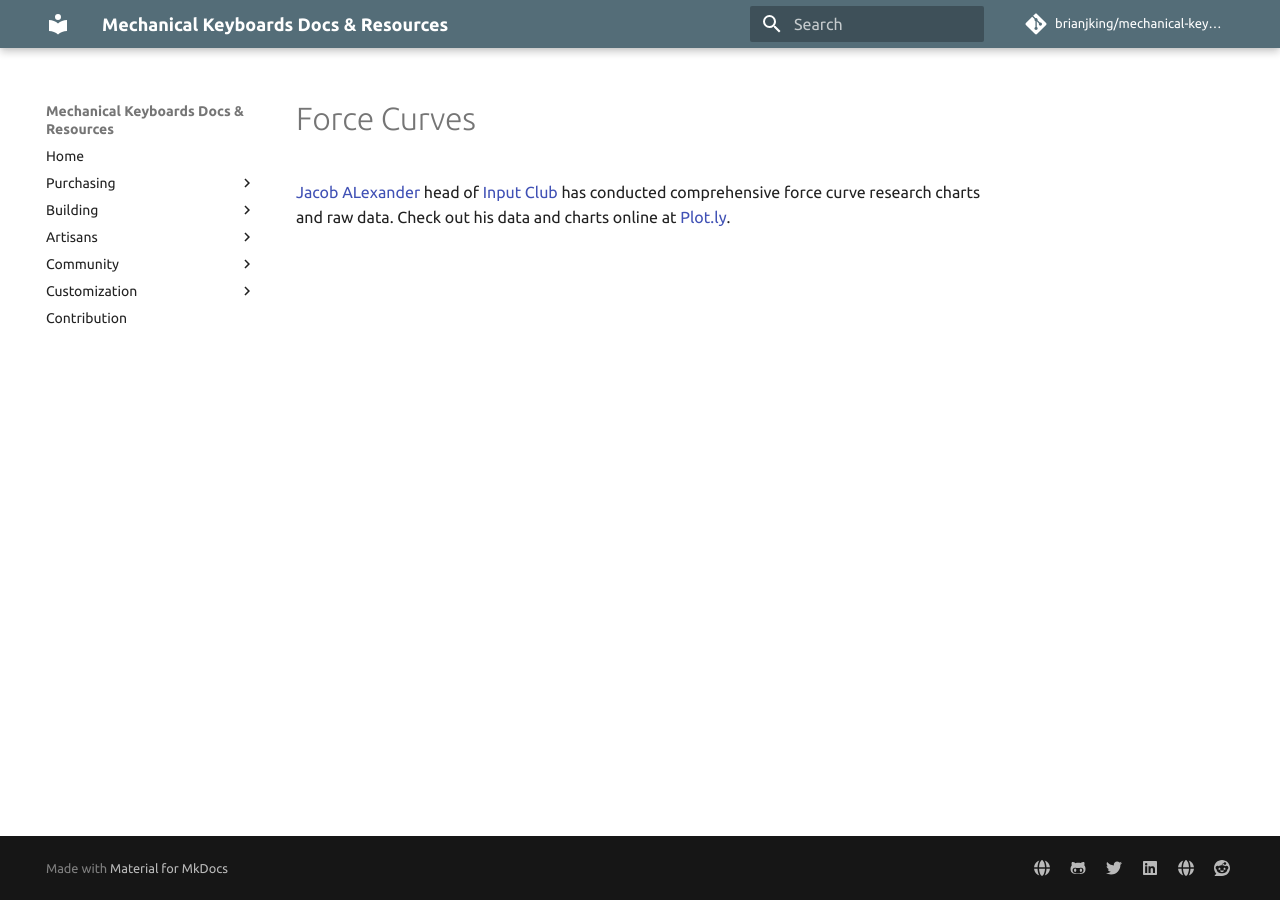
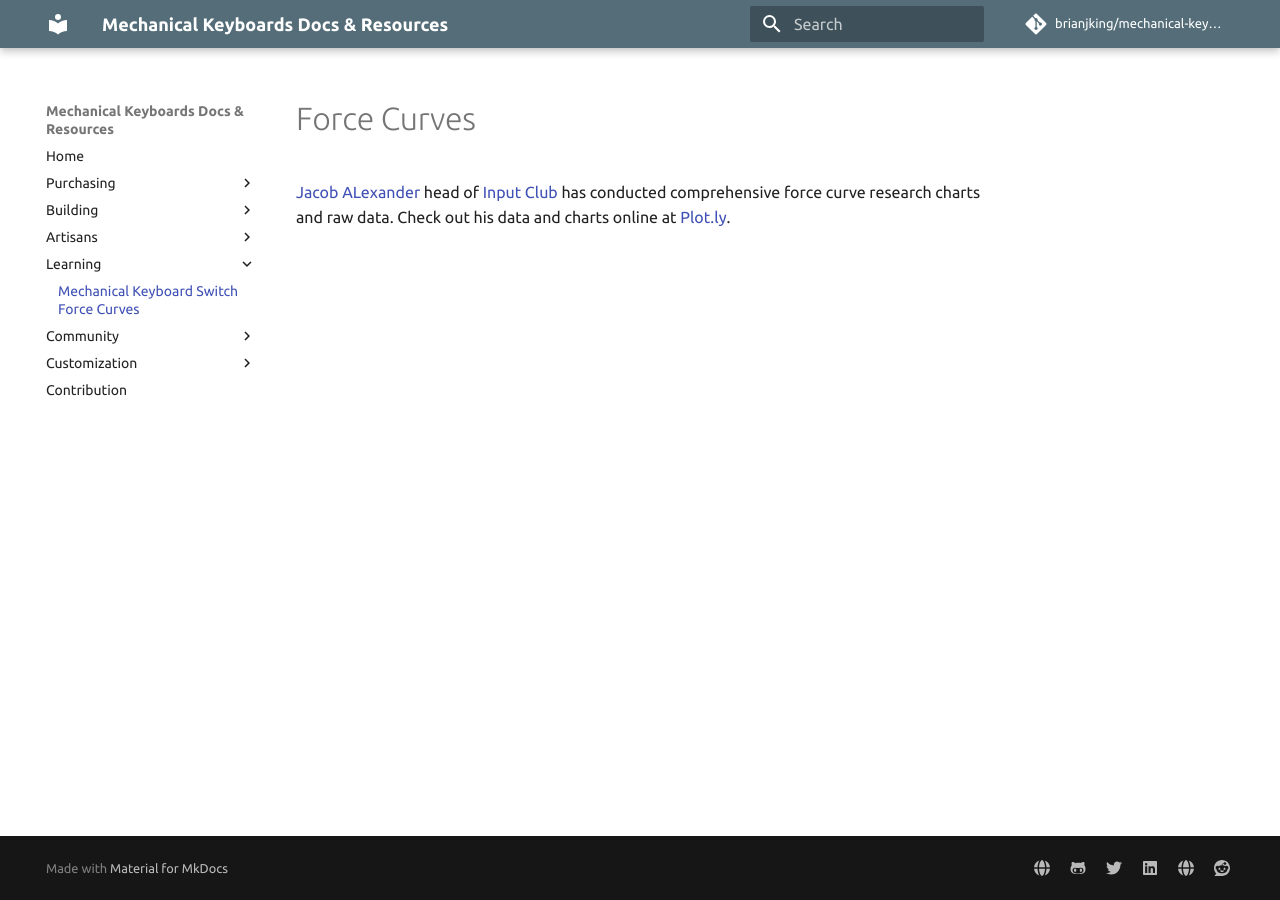
Before and after one commit to brianjking/mechanical-keyboards, an MkDocs documentation site: the page built from docs/learning/force-curves.md, in a window 1280 px wide. Built offline with MkDocs 1.6.1 and Material for MkDocs 9.7.7, drawn with Linux system fonts in a browser that asks for light colours; comment, search, counter and statistics services are not loaded.

Commit message:
Update TOC

```diff
--- a/mkdocs.yml
+++ b/mkdocs.yml
@@ -78,12 +78,15 @@ nav:
     - HHKB via Amazon Japan: buying/hhkb-amazon-japan.md
     - Realforce & HHKB's in the USA: buying/realforce-hhkb-usa.md
     - HHKB Type-S, BT, & JP via Buyee Proxy: buying/hhkb-buyee-proxy.md
+    - Taobao & Superbuy: buying/superbuy-taobao.md
   - Building:
     - Building Services: building/building-services.md
   - Artisans:
     - Artisan Keycaps: artisans/artisans.md
     - Keycap.info Mirror: artisans/keycap-info-mirror.md
     - Counterfeit Watch: artisans/counterfeit-warning.md
+  - Learning:
+    - Mechanical Keyboard Switch Force Curves: learning/force-curves.md
   - Community:
     - Keyboard Meetups: community/meetups.md
   - Customization:
```
